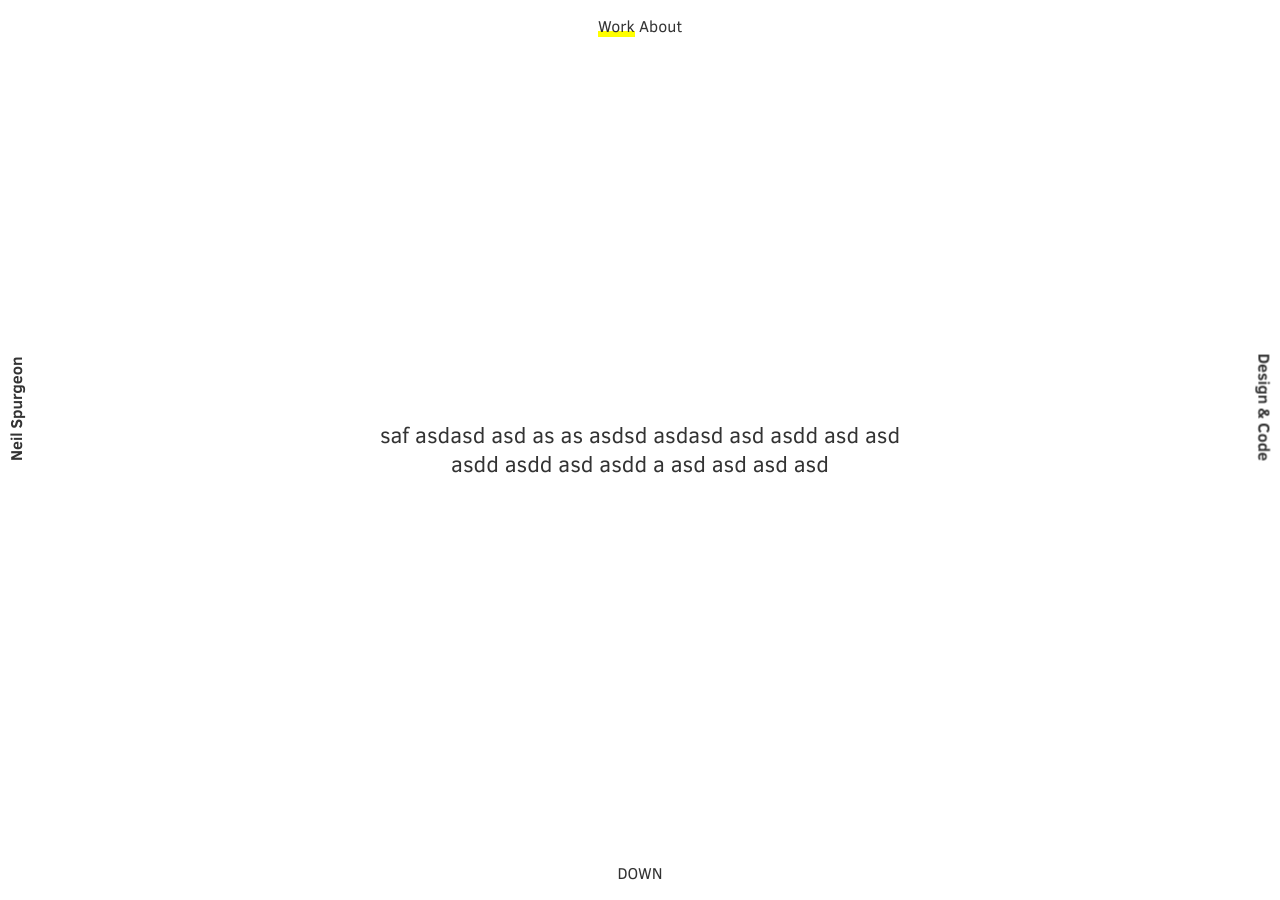
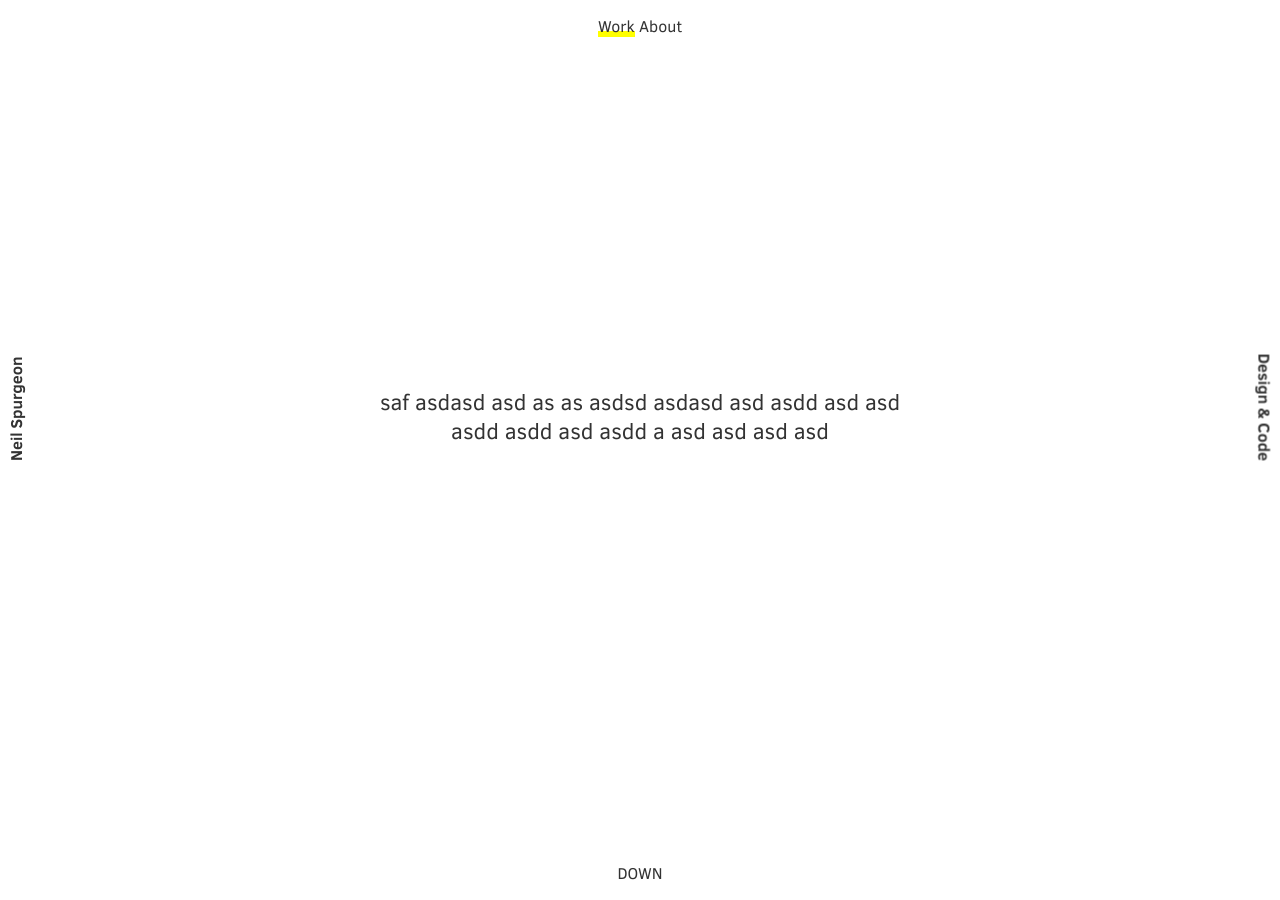
Before and after one commit to neilspurgeon/neilspurgeon.github.io, a Jekyll site: the page built from index.html, in a window 1280 px wide and 900 px high. Built offline with Jekyll 4.4.1, drawn with Linux system fonts in a browser that asks for light colours; nearby versions of some CDN libraries; some of the changed text lies outside the part shown.

Commit message:
vertical centering

```diff
--- a/_sass/_modules/_header.scss
+++ b/_sass/_modules/_header.scss
@@ -42,11 +42,10 @@
 .site-title,
 .site-description {
   display: block;
-  // transform: rotate(270deg);
   position: fixed;
-  // height: 1em;
   top: 50%;
   font-weight: 700;
+  text-align: center;
 }
 
 .site-title {
--- a/_sass/_modules/_project-menu.scss
+++ b/_sass/_modules/_project-menu.scss
@@ -8,7 +8,7 @@
 
 .project-title {
   position: fixed;
-  top: 50%;
+  top: calc(50% - 1.5em);
   transform: translateX(-2em);
   font-size: 45px;
   background: black;
--- a/_sass/_modules/_site-intro.scss
+++ b/_sass/_modules/_site-intro.scss
@@ -6,7 +6,7 @@
 .site-intro__text {
   position: relative;
   margin: 0 auto;
-  top: 50%;
+  top: calc(50% - 1.5em);
   transform: translateY(-50%);
   text-align: center;
   font-size: 22px;
--- a/index.html
+++ b/index.html
@@ -18,9 +18,9 @@
       <li class="project-menu__item project-trigger" data-title="{{ post.title }}">
 
         <a href="{{ post.url | prepend: site.baseurl }}">
-          <img src="{{ post.featured_image }}"
+          <img src="{{ post.featured_image }}"/>
         </a>
-
+        <span>{{ post.title }}</span>
       </li>
     {% endfor %}
   </ul>
```
